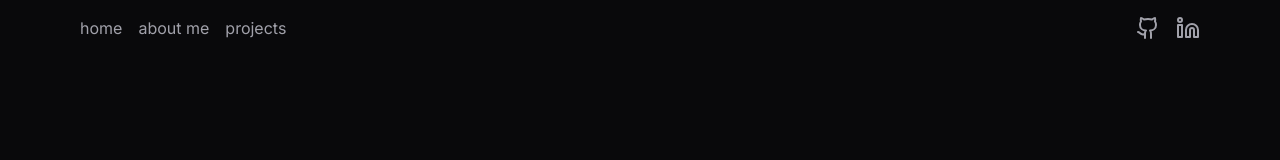
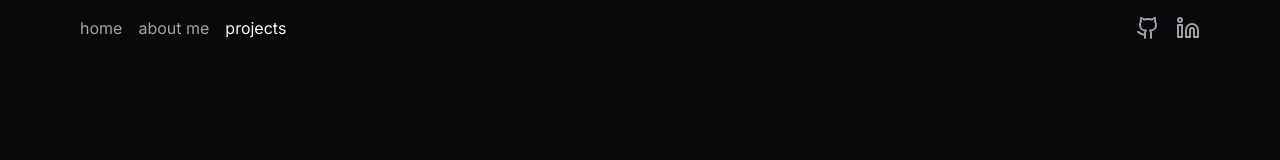
Before and after one commit to MMaciej0/portfolio, a Next.js app: page /projects in a window 1280 px wide. Shown: the top 160 px of the page. Built offline with nearby package versions, Linux system fonts and the light colour scheme.

Commit message:
Adjust: highlights on navbar and fix imports

```diff
--- a/src/app/page.tsx
+++ b/src/app/page.tsx
@@ -1,10 +1,11 @@
 import { Metadata } from "next";
 import Image from "next/image";
-import me from "@/assets/images/portfolio-color-img.png";
+
 import { MessageCircleWarning } from "lucide-react";
-
 import GlitchH1 from "@/components/ui/GlitchH1";
 import MaxWidthWrapper from "@/components/MaxWidthWrapper";
+
+import me from "@/assets/images/portfolio-color-img.png";
 
 export const metadata: Metadata = {
   title: "Maciej Mądry - Portfolio",
--- a/src/components/Navbar.tsx
+++ b/src/components/Navbar.tsx
@@ -1,22 +1,43 @@
+"use client";
+
 import React from "react";
 import Link from "next/link";
+import { usePathname } from "next/navigation";
+import { cn } from "@/lib/utils";
 
+import { Bot, Github, Linkedin } from "lucide-react";
 import MaxWidthWrapper from "@/components/MaxWidthWrapper";
-import { Bot, Github, Linkedin } from "lucide-react";
 
 const Navbar = () => {
+  const pathname = usePathname();
+
   return (
     <div className="fixed left-0 right-0 top-0 z-50 bg-background py-4">
       <MaxWidthWrapper className="flex justify-between">
         <ul className="flex space-x-4">
           <li className="text-muted-foreground duration-300 hover:text-foreground">
-            <Link href="/">home</Link>
+            <Link
+              href="/"
+              className={cn(pathname === "/" && "text-foreground")}
+            >
+              home
+            </Link>
           </li>
           <li className="text-muted-foreground duration-300 hover:text-foreground">
-            <Link href="/about">about me</Link>
+            <Link
+              href="/about"
+              className={cn(pathname === "/about" && "text-foreground")}
+            >
+              about me
+            </Link>
           </li>
           <li className="text-muted-foreground duration-300 hover:text-foreground">
-            <Link href="/projects">projects</Link>
+            <Link
+              href="/projects"
+              className={cn(pathname === "/projects" && "text-foreground")}
+            >
+              projects
+            </Link>
           </li>
         </ul>
         <ul className="flex space-x-4">
```
Also changed, not shown: src/app/projects/page.tsx (+4 -4 lines).
